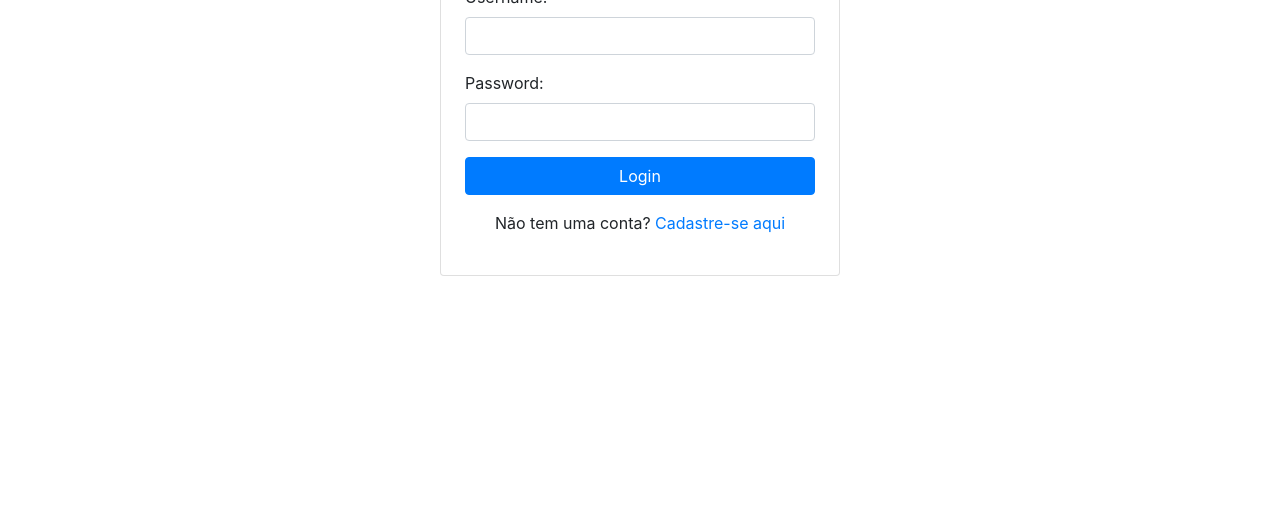
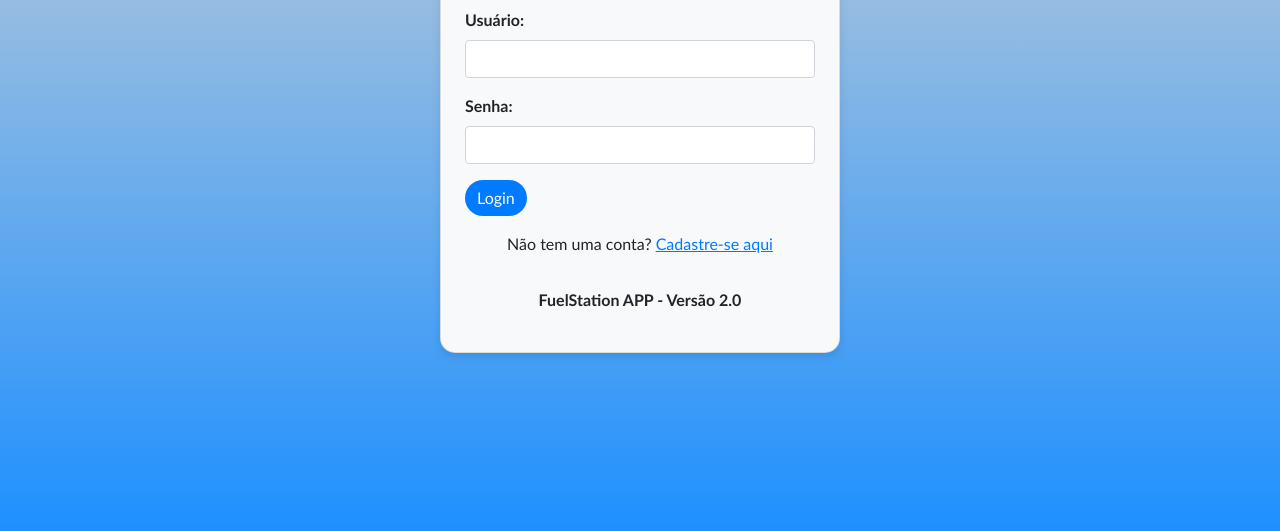
Before and after one commit to marc-thedoctor/fuelStation, a website: page public/index.html in a window 1280 px wide. Shown: the part 269-800 px from the top of the page. Drawn offline with nearby package versions, Linux system fonts and the light colour scheme.

Commit message:
Atualizado 19.05.2025
Projeto integrador 3

```diff
--- a/config.js
+++ b/config.js
@@ -1,5 +1,5 @@
 module.exports = {
-  secret: 'marcelo13',
-  resendApiKey: 're_CFQ8Ebvq_6Qo7AVRyWQEVd52PauxRFAZy', // Sua chave da API do Resend
+  secret: '*',
+  resendApiKey: '*', // Sua chave da API do Resend
   emailUser: 'marcelo.morgado1974.mm@gmail.com'
 };
--- a/package.json
+++ b/package.json
@@ -9,6 +9,8 @@
     "mailgun.js": "^10.2.3",
     "mongoose": "^8.8.0",
     "nodemailer": "^6.9.16",
-    "resend": "^4.0.1-alpha.0"
+    "plivo": "^4.69.6",
+    "resend": "^4.0.1-alpha.0",
+    "twilio": "^5.6.1"
   }
 }
--- a/public/index.html
+++ b/public/index.html
@@ -1,35 +1,58 @@
 <!DOCTYPE html>
-<html lang="en">
+<html lang="pt-br">
 <head>
     <meta charset="UTF-8">
     <meta name="viewport" content="width=device-width, initial-scale=1.0">
-    <title>Login</title>
-    <link href="https://stackpath.bootstrapcdn.com/bootstrap/4.5.2/css/bootstrap.min.css" rel="stylesheet">
+    <title>Login - FuelStation APP</title>
+    <link href="https://cdn.jsdelivr.net/npm/bootstrap@5.1.3/dist/css/bootstrap.min.css" rel="stylesheet">
+    <style>
+        body {
+            background: linear-gradient(to bottom, #d3d3d3, #1e90ff); /* Degradê cinza e azul */
+            height: 100vh;
+            display: flex;
+            justify-content: center;
+            align-items: center;
+            font-family: Calibri, sans-serif; /* Fonte Calibri */
+            margin: 0;
+        }
+        .card {
+            border-radius: 15px;
+            box-shadow: 0 4px 10px rgba(0, 0, 0, 0.1);
+            width: 100%;
+            max-width: 400px;
+        }
+        .form-label {
+            font-weight: bold;
+        }
+        .btn-primary {
+            background-color: #007BFF; /* Azul Bootstrap */
+            border: none;
+            border-radius: 50px;
+        }
+        a {
+            color: #007BFF; /* Cor moderna para links */
+        }
+    </style>
 </head>
 <body>
-    <div class="container">
-
-        <!-- Formulário de Login Centralizado -->
-        <div class="d-flex justify-content-center align-items-center" style="height: calc(100vh - 100px);">
-            <div class="card p-4" style="width: 100%; max-width: 400px;">
+    <div class="card p-4 bg-light">
         <div class="text-center mb-4">
             <img src="logo.png" alt="Logo" style="height: 50px;">
             <span class="ml-3 h4 mb-0"><b>FuelStation</b></span>
         </div>
         <form id="loginForm">
-                    <div class="form-group">
-                        <label for="username">Username:</label>
+            <div class="mb-3">
+                <label for="username" class="form-label">Usuário:</label>
                 <input type="text" class="form-control" id="username" name="username" required>
             </div>
-                    <div class="form-group">
-                        <label for="password">Password:</label>
+            <div class="mb-3">
+                <label for="password" class="form-label">Senha:</label>
                 <input type="password" class="form-control" id="password" name="password" required>
             </div>
             <button type="submit" class="btn btn-primary btn-block">Login</button>
         </form>
         <p class="mt-3 text-center">Não tem uma conta? <a href="register.html">Cadastre-se aqui</a></p>
-            </div>
-        </div>
+        <p class="mt-3 text-center"><b>FuelStation APP - Versão 2.0</b></p>
     </div>
 
     <script>
@@ -50,9 +73,9 @@
             if (response.ok) {
                 const result = await response.json();
                 localStorage.setItem('token', result.token);
-                localStorage.setItem('username', data.username); // Armazena o nome do usuário
+                localStorage.setItem('username', data.username);
                 alert('Login realizado com sucesso!');
-                window.location.href = 'dashboard.html';  // Redirecionando para a página do dashboard após login
+                window.location.href = 'dashboard.html';
             } else {
                 alert('Falha no login.');
             }
```
Also changed, not shown: app.js (+16 -2 lines), public/cadastro.html (+29 -1 lines), public/dashboard.html (+28 -0 lines), public/editar.html (+29 -1 lines), public/listar.html (+29 -0 lines), public/register.html (+32 -4 lines), sms.js (added, +21 -0 lines), readme.md, 1 other file. Lines whose indentation alone changed are shown as unchanged.
